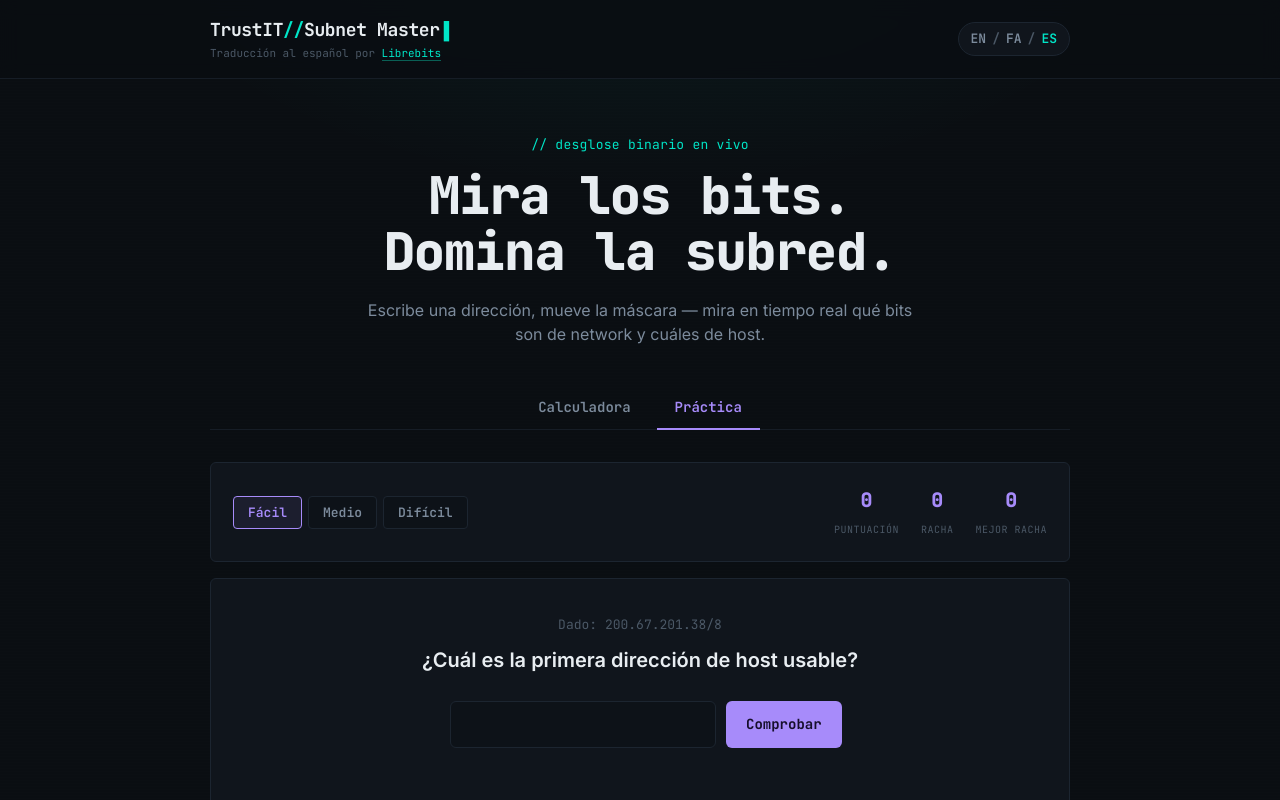
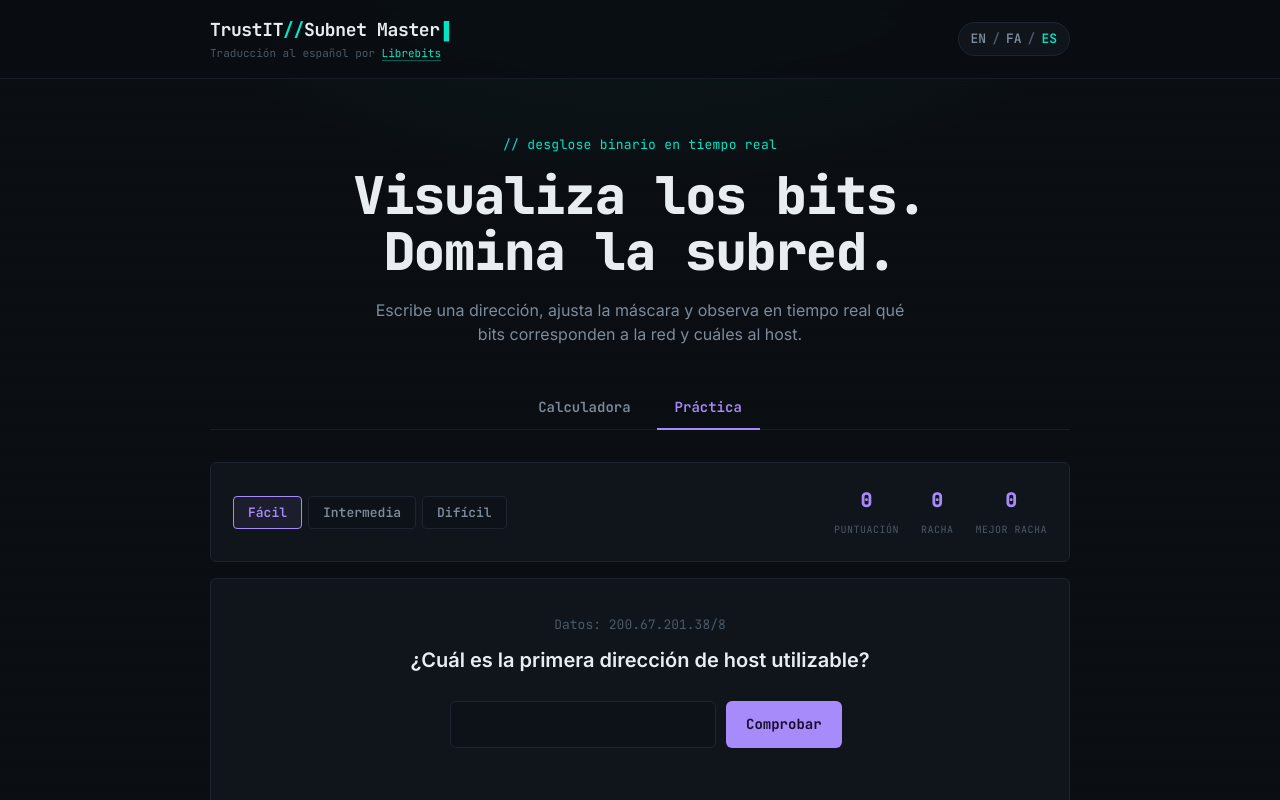
Before and after one commit to fp-bits/maestro-de-las-subredes, a plain HTML site: page index.html in a window 1280 px wide. Both pictures are taken after a click on the tab "Práctica". Shown: the top 800 px of the page. Drawn offline with Linux system fonts and the light colour scheme.

Commit message:
Traduce la interfaz al español
Co-authored-by: copilot-swe-agent[bot] <198982749+Copilot@users.noreply.github.com>

```diff
--- a/index.html
+++ b/index.html
@@ -3,14 +3,14 @@
 <head>
 <meta charset="UTF-8">
 <meta name="viewport" content="width=device-width, initial-scale=1.0">
-<title>TrustIT // Subnet Master - con la traducción al ES de Librebits</title>
+<title>TrustIT // Subnet Master - Calculadora de subredes IPv4</title>
 
 <link rel="icon" href="favicon.ico" sizes="any">
 <link rel="icon" type="image/png" sizes="32x32" href="favicon-32x32.png">
 <link rel="icon" type="image/png" sizes="16x16" href="favicon-16x16.png">
 <link rel="apple-touch-icon" sizes="180x180" href="apple-touch-icon.png">
 
-<meta name="description" content="A live IP subnet calculator with binary bit visualization, plus a practice quiz mode to master subnetting for CCNA and real-world networking.">
+<meta name="description" content="Calculadora interactiva de subredes IPv4 con visualización binaria y modo de práctica para dominar el subnetting.">
 <meta name="theme-color" content="#0A0E12">
 <link rel="preconnect" href="https://fonts.googleapis.com">
 <link rel="preconnect" href="https://fonts.gstatic.com" crossorigin>
@@ -31,7 +31,7 @@
       <span class="brand-credit" data-i18n="translationCredit"></span>
     </div>
     <div class="header-controls">
-      <div class="lang-toggle" id="langToggle" role="group" aria-label="Toggle language">
+      <div class="lang-toggle" id="langToggle" role="group" aria-label="Cambiar idioma" data-i18n-aria="languageToggleAria">
         <button type="button" class="lang-option lang-en" data-lang="en">EN</button>
         <span class="lang-sep">/</span>
         <button type="button" class="lang-option lang-fa" data-lang="fa">FA</button>
@@ -45,15 +45,15 @@
 <main>
   <section class="hero">
     <div class="hero-inner">
-      <p class="eyebrow" data-i18n="heroEyebrow">// live binary breakdown</p>
-      <h1 data-i18n="heroTitle">See the bits.<br>Own the subnet.</h1>
-      <p class="hero-sub" data-i18n="heroSub">Type an address, drag the mask — watch exactly which bits belong to the network and which belong to the host, in real time.</p>
+      <p class="eyebrow" data-i18n="heroEyebrow">// desglose binario en tiempo real</p>
+      <h1 data-i18n="heroTitle">Visualiza los bits.<br>Domina la subred.</h1>
+      <p class="hero-sub" data-i18n="heroSub">Escribe una dirección, ajusta la máscara y observa en tiempo real qué bits corresponden a la red y cuáles al host.</p>
     </div>
   </section>
 
-  <nav class="mode-tabs" role="tablist" aria-label="Mode">
-    <button class="mode-tab active" id="tabCalc" role="tab" aria-selected="true" aria-controls="panelCalc" data-i18n="tabCalc">Calculator</button>
-    <button class="mode-tab" id="tabQuiz" role="tab" aria-selected="false" aria-controls="panelQuiz" data-i18n="tabQuiz">Practice</button>
+  <nav class="mode-tabs" role="tablist" aria-label="Modo" data-i18n-aria="modeTabsAria">
+    <button class="mode-tab active" id="tabCalc" role="tab" aria-selected="true" aria-controls="panelCalc" data-i18n="tabCalc">Calculadora</button>
+    <button class="mode-tab" id="tabQuiz" role="tab" aria-selected="false" aria-controls="panelQuiz" data-i18n="tabQuiz">Práctica</button>
   </nav>
 
   <!-- ===================== CALCULATOR PANEL ===================== -->
@@ -61,11 +61,11 @@
     <div class="calc-grid">
 
       <div class="input-card card">
-        <label class="field-label" for="ipInput" data-i18n="labelIp">IP Address</label>
+        <label class="field-label" for="ipInput" data-i18n="labelIp">Dirección IP</label>
         <input type="text" id="ipInput" class="ip-input" value="192.168.1.10" inputmode="decimal" autocomplete="off" spellcheck="false">
 
         <div class="cidr-row">
-          <label class="field-label" for="cidrRange" data-i18n="labelPrefix">Prefix Length</label>
+          <label class="field-label" for="cidrRange" data-i18n="labelPrefix">Longitud del prefijo</label>
           <span class="cidr-value" id="cidrValueLabel">/24</span>
         </div>
         <input type="range" id="cidrRange" min="0" max="32" value="24" class="cidr-slider">
@@ -76,10 +76,10 @@
       </div>
 
       <div class="bitgrid-card card">
-        <p class="field-label" data-i18n="labelBits">Address bits</p>
+        <p class="field-label" data-i18n="labelBits">Bits de la dirección</p>
         <div class="bitgrid" id="bitGrid" aria-hidden="true"></div>
         <div class="bitgrid-legend">
-          <span class="legend-item"><i class="swatch swatch-net"></i><span data-i18n="legendNetwork">Network</span></span>
+          <span class="legend-item"><i class="swatch swatch-net"></i><span data-i18n="legendNetwork">Red</span></span>
           <span class="legend-item"><i class="swatch swatch-host"></i><span data-i18n="legendHost">Host</span></span>
         </div>
       </div>
@@ -89,7 +89,7 @@
     <div class="results-grid" id="resultsGrid"></div>
 
     <div class="card explainer" id="ipClassCard">
-      <p class="field-label" data-i18n="labelClassInfo">Address info</p>
+      <p class="field-label" data-i18n="labelClassInfo">Información de la dirección</p>
       <p id="ipClassText" class="explainer-text"></p>
     </div>
   </section>
@@ -98,23 +98,23 @@
   <section class="panel hidden" id="panelQuiz" role="tabpanel" aria-labelledby="tabQuiz">
 
     <div class="quiz-toolbar card">
-      <div class="difficulty-group" id="difficultyGroup" role="group" aria-label="Difficulty">
-        <button class="diff-btn active" data-diff="easy" data-i18n="diffEasy">Easy</button>
-        <button class="diff-btn" data-diff="medium" data-i18n="diffMedium">Medium</button>
-        <button class="diff-btn" data-diff="hard" data-i18n="diffHard">Hard</button>
+      <div class="difficulty-group" id="difficultyGroup" role="group" aria-label="Dificultad" data-i18n-aria="difficultyAria">
+        <button class="diff-btn active" data-diff="easy" data-i18n="diffEasy">Fácil</button>
+        <button class="diff-btn" data-diff="medium" data-i18n="diffMedium">Intermedia</button>
+        <button class="diff-btn" data-diff="hard" data-i18n="diffHard">Difícil</button>
       </div>
       <div class="quiz-stats">
         <div class="stat">
           <span class="stat-value" id="statScore">0</span>
-          <span class="stat-label" data-i18n="statScore">Score</span>
+          <span class="stat-label" data-i18n="statScore">Puntuación</span>
         </div>
         <div class="stat">
           <span class="stat-value" id="statStreak">0</span>
-          <span class="stat-label" data-i18n="statStreak">Streak</span>
+          <span class="stat-label" data-i18n="statStreak">Racha</span>
         </div>
         <div class="stat">
           <span class="stat-value" id="statBest">0</span>
-          <span class="stat-label" data-i18n="statBest">Best</span>
+          <span class="stat-label" data-i18n="statBest">Mejor racha</span>
         </div>
       </div>
     </div>
@@ -125,19 +125,19 @@
 
       <div class="quiz-answer-row">
         <input type="text" id="quizInput" class="quiz-input" autocomplete="off" spellcheck="false" inputmode="text">
-        <button class="btn-primary" id="quizSubmit" data-i18n="btnCheck">Check</button>
+        <button class="btn-primary" id="quizSubmit" data-i18n="btnCheck">Comprobar</button>
       </div>
 
       <p class="quiz-feedback" id="quizFeedback" aria-live="polite"></p>
 
-      <button class="btn-ghost" id="quizNext" data-i18n="btnNext">Next question →</button>
+      <button class="btn-ghost" id="quizNext" data-i18n="btnNext">Siguiente pregunta →</button>
     </div>
   </section>
 </main>
 
 <footer class="site-footer">
-  <p data-i18n="footerText">Built for people who'd rather see the bits than memorize a chart.</p>
-  <p class="footer-credit" data-i18n="footerCredit">Built by <a href="https://trustit.ir" target="_blank" rel="noopener">TrustIT.ir</a></p>
+  <p data-i18n="footerText">Hecho para quienes prefieren ver los bits antes que memorizar una tabla.</p>
+  <p class="footer-credit" data-i18n="footerCredit">Creado por <a href="https://trustit.ir" target="_blank" rel="noopener">TrustIT.ir</a></p>
   <p class="footer-credit" data-i18n="translationCredit"></p>
 </footer>
 
--- a/script.js
+++ b/script.js
@@ -7,6 +7,9 @@
   const I18N = {
     en: {
       brandAria: "Subnet, home",
+      languageToggleAria: "Toggle language",
+      modeTabsAria: "Mode",
+      difficultyAria: "Difficulty",
       heroEyebrow: "// live binary breakdown",
       heroTitle: "See the bits.<br>Own the subnet.",
       heroSub: "Type an address, drag the mask — watch exactly which bits belong to the network and which belong to the host, in real time.",
@@ -58,6 +61,9 @@
     },
     fa: {
       brandAria: "ساب‌نت، صفحه اصلی",
+      languageToggleAria: "تغییر زبان",
+      modeTabsAria: "حالت",
+      difficultyAria: "سختی",
       heroEyebrow: "// تحلیل زنده‌ی باینری",
       heroTitle: "بیت‌ها رو ببین.<br>ساب‌نت رو مال خودت کن.",
       heroSub: "یه آدرس بنویس، ماسک رو جابه‌جا کن — دقیقا ببین کدوم بیت‌ها مال شبکه‌ست و کدوم‌ها مال هاست، به‌صورت لحظه‌ای.",
@@ -109,19 +115,22 @@
     },
     es: {
       brandAria: "Subred, inicio",
-      heroEyebrow: "// desglose binario en vivo",
-      heroTitle: "Mira los bits.<br>Domina la subred.",
-      heroSub: "Escribe una dirección, mueve la máscara — mira en tiempo real qué bits son de network y cuáles de host.",
+      languageToggleAria: "Cambiar idioma",
+      modeTabsAria: "Modo",
+      difficultyAria: "Dificultad",
+      heroEyebrow: "// desglose binario en tiempo real",
+      heroTitle: "Visualiza los bits.<br>Domina la subred.",
+      heroSub: "Escribe una dirección, ajusta la máscara y observa en tiempo real qué bits corresponden a la red y cuáles al host.",
       tabCalc: "Calculadora",
       tabQuiz: "Práctica",
       labelIp: "Dirección IP",
-      labelPrefix: "Longitud de prefijo",
+      labelPrefix: "Longitud del prefijo",
       labelBits: "Bits de la dirección",
-      legendNetwork: "Network",
+      legendNetwork: "Red",
       legendHost: "Host",
       labelClassInfo: "Información de la dirección",
       diffEasy: "Fácil",
-      diffMedium: "Medio",
+      diffMedium: "Intermedia",
       diffHard: "Difícil",
       statScore: "Puntuación",
       statStreak: "Racha",
@@ -130,11 +139,11 @@
       btnNext: "Siguiente pregunta →",
       footerText: "Hecho para quienes prefieren ver los bits antes que memorizar una tabla.",
       errInvalidIp: "Eso no parece una dirección IPv4 válida.",
-      rlNetwork: "Dirección de network",
-      rlBroadcast: "Dirección de broadcast",
-      rlMask: "Subnet mask",
-      rlWildcard: "Wildcard mask",
-      rlUsable: "Hosts usables",
+      rlNetwork: "Dirección de red",
+      rlBroadcast: "Dirección de difusión",
+      rlMask: "Máscara de subred",
+      rlWildcard: "Máscara wildcard",
+      rlUsable: "Hosts utilizables",
       rlRange: "Rango de hosts",
       rangeConnector: "a",
       footerCredit: 'Creado por <a href="https://trustit.ir" target="_blank" rel="noopener">TrustIT.ir</a>',
@@ -144,18 +153,18 @@
       classLinkLocal: "link-local",
       classMulticast: "multicast",
       classReserved: "reservada / experimental",
-      classInfoTemplate: (cls, scope) => `Dirección de clase ${cls}, ${scope}. /{cidr} abarca {total} direcciones, {usable} de ellas usables por hosts.`,
-      given: "Dado",
-      quizNetwork: "¿Cuál es la dirección de network?",
-      quizBroadcast: "¿Cuál es la dirección de broadcast?",
-      quizMask: "¿Cuál es la subnet mask, en decimal punteado?",
-      quizWildcard: "¿Cuál es la wildcard mask?",
-      quizUsable: "¿Cuántos hosts usables tiene esta subred?",
-      quizFirst: "¿Cuál es la primera dirección de host usable?",
-      quizLast: "¿Cuál es la última dirección de host usable?",
+      classInfoTemplate: (cls, scope) => `Dirección de clase ${cls}, ${scope}. La subred /{cidr} abarca {total} direcciones, {usable} de ellas asignables a hosts.`,
+      given: "Datos",
+      quizNetwork: "¿Cuál es la dirección de red?",
+      quizBroadcast: "¿Cuál es la dirección de difusión?",
+      quizMask: "¿Cuál es la máscara de subred en formato decimal punteado?",
+      quizWildcard: "¿Cuál es la máscara wildcard?",
+      quizUsable: "¿Cuántas direcciones de host utilizables tiene esta subred?",
+      quizFirst: "¿Cuál es la primera dirección de host utilizable?",
+      quizLast: "¿Cuál es la última dirección de host utilizable?",
       correct: "✓ Correcto.",
-      wrong: (ans) => `✗ No es correcto — la respuesta era ${ans}`,
-      emptyAnswer: "Escribe una respuesta primero.",
+      wrong: (ans) => `✗ Incorrecto: la respuesta era ${ans}`,
+      emptyAnswer: "Escribe una respuesta antes de comprobarla.",
       translationCredit: 'Traducción al español por <a href="https://librebits.info" target="_blank" rel="noopener">Librebits</a>',
     },
   };
@@ -170,6 +179,11 @@
       const key = el.getAttribute("data-i18n");
       const val = I18N[lang][key];
       if (typeof val === "string") el.innerHTML = val;
+    });
+    document.querySelectorAll("[data-i18n-aria]").forEach((el) => {
+      const key = el.getAttribute("data-i18n-aria");
+      const val = I18N[lang][key];
+      if (typeof val === "string") el.setAttribute("aria-label", val);
     });
   }
 
```
